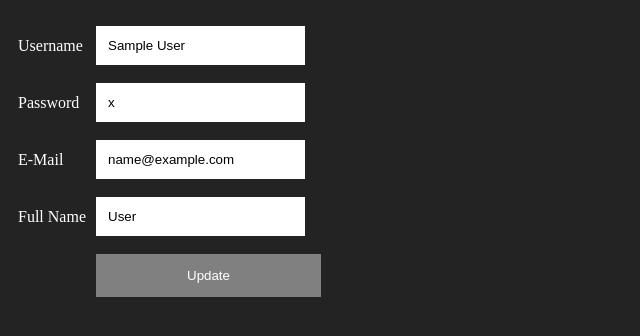
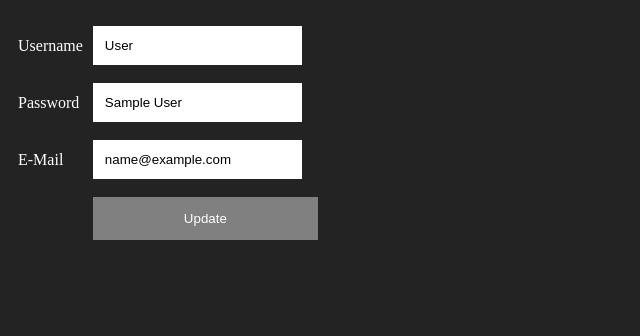
Before and after one commit to samralai/research-list, a PHP site: page /myprofile.php in a window 1280 px wide. Shown: the part 90-426 px from the top of the page, without its empty margins (0-640 px from the left). Run offline with PHP 8.4, Linux system fonts and the light colour scheme; the visitor is signed in with stand-in values (Sample User, id 1); tables that the repository leaves empty or names only in its code hold one stand-in row (values such as "Sample post"); some libraries are stand-ins or nearby versions.

Commit message:
row order changed

```diff
--- a/myprofile.php
+++ b/myprofile.php
@@ -43,8 +43,8 @@ echo "<table class='container'>
         <font>Username</font>
       </td>
       <td>";
-while($row = mysqli_fetch_array($selected_name)) {
-  echo "<input class='input' type='text' name='name' id='name' value='" . $row['name'] . "'>";
+while($row = mysqli_fetch_array($selected_fullname)) {
+  echo "<input class='input' type='text' name='fullname' id='fullname' value='" . $row['fullname'] . "'>";
 }
 echo "
       </td>
@@ -54,8 +54,8 @@ echo "
         <font>Password</font>
       </td>
       <td>";
-while($row = mysqli_fetch_array($selected_pass)) {
-  echo "<input class='input' type='text' name='pass' id='pass' value='" . $row['pass'] . "'>";
+while($row = mysqli_fetch_array($selected_name)) {
+  echo "<input class='input' type='text' name='name' id='pass' value='" . $row['name'] . "'>";
 }
 echo "
       </td>
@@ -67,17 +67,6 @@ echo "
       <td>";
 while($row = mysqli_fetch_array($selected_email)) {
   echo "<input class='input' type='text' name='email' id='email' value='" . $row['email'] . "'>";
-}
-echo "
-      </td>
-    </tr>
-    <tr>
-      <td>
-        <font>Full Name</font>
-      </td>
-      <td>";
-while($row = mysqli_fetch_array($selected_fullname)) {
-  echo "<input class='input' type='text' name='fullname' id='email' value='" . $row['fullname'] . "'>";
 }
 echo "
       </td>
```
